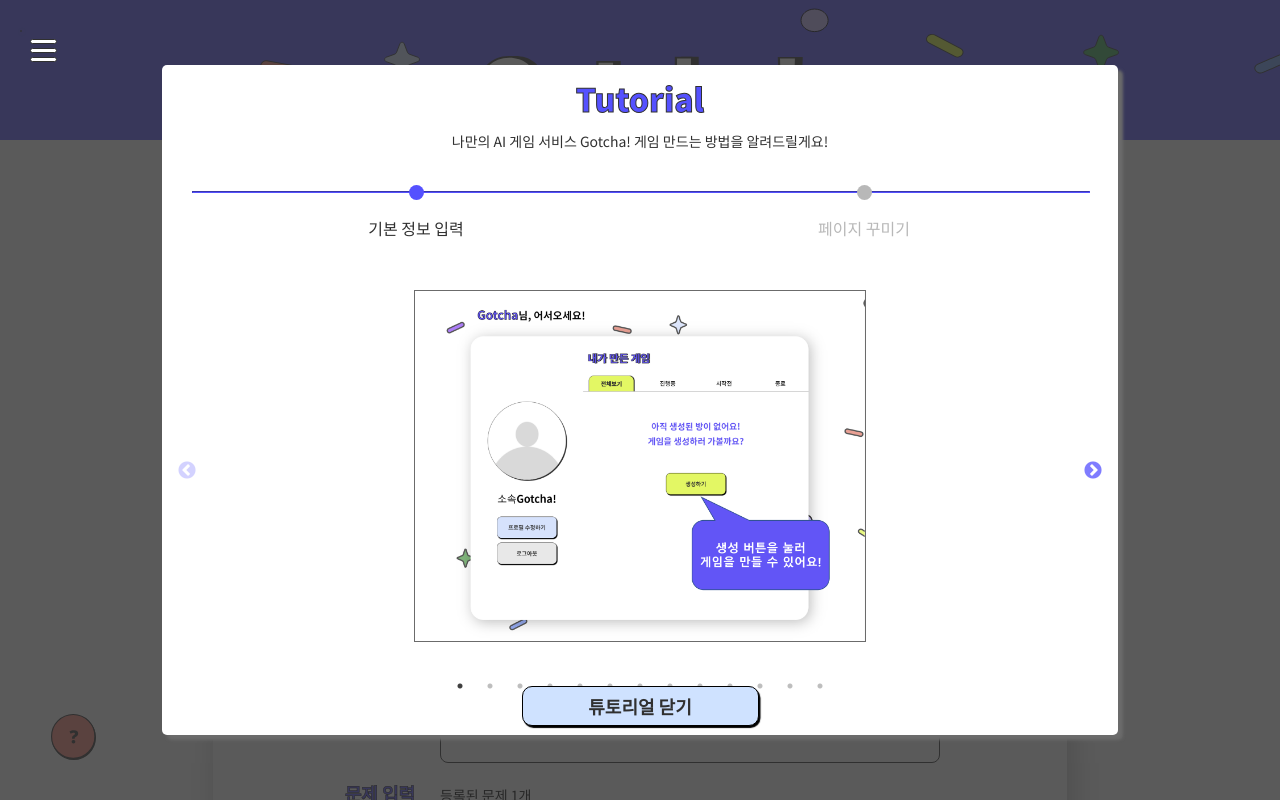
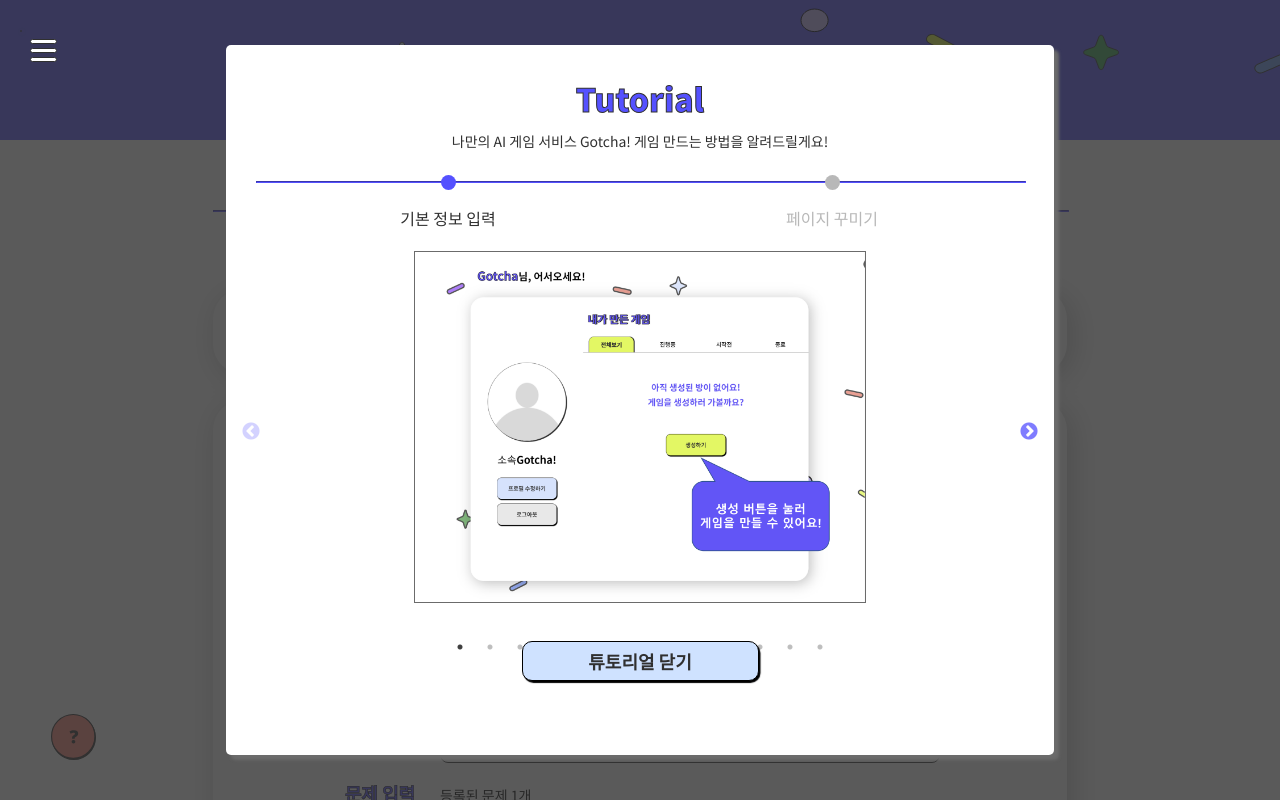
Before and after one commit to GotchaAIGame/Gotcha, a React (Create React App) app in the folder frontend/: page /create/game in a window 1280 px wide. Shown: the top 800 px of the page. Built offline with nearby package versions, Linux system fonts and the light colour scheme.

Commit message:
💄 css: 튜토리얼 css 변경

```diff
--- a/frontend/src/styles/CreateGameTutorialPage.scss
+++ b/frontend/src/styles/CreateGameTutorialPage.scss
@@ -16,7 +16,7 @@
 
   .tutorial-page-container {
     z-index: 900;
-    max-width: 70%;
+    max-width: 60%;
     min-width: 300px;
     //max-width: 320px;
     max-height: 75vh;
@@ -27,7 +27,7 @@
     background: white;
     border-radius: 5px;
     transform: translate(-50%, -50%);
-    padding: 10px 30px;
+    padding: 30px 30px;
     box-shadow: 5px 5px 3px $gray-2;
     header {
       h1 {
@@ -38,8 +38,7 @@
         -webkit-text-stroke: 1px $gray-1;
       }
       p {
-        margin-top: 0;
-        margin-bottom: 10px;
+        margin: 0;
         color: $gray-1;
       }
     }
@@ -48,7 +47,7 @@
 
 .go-game-button-wrapper {
   position: relative;
-  top: 55px;
+  top: 20px;
   Button {
     margin-top: 30px;
     height: 40px !important;
@@ -60,6 +59,11 @@
 .tutorial-tab-main-container {
   min-height: 50vh;
   max-height: 55vh;
+
+  .progress-bar-wrapper{
+    height: 20px;
+  }
+
 }
 
 .tutorial-tab-buttons-container {
```
